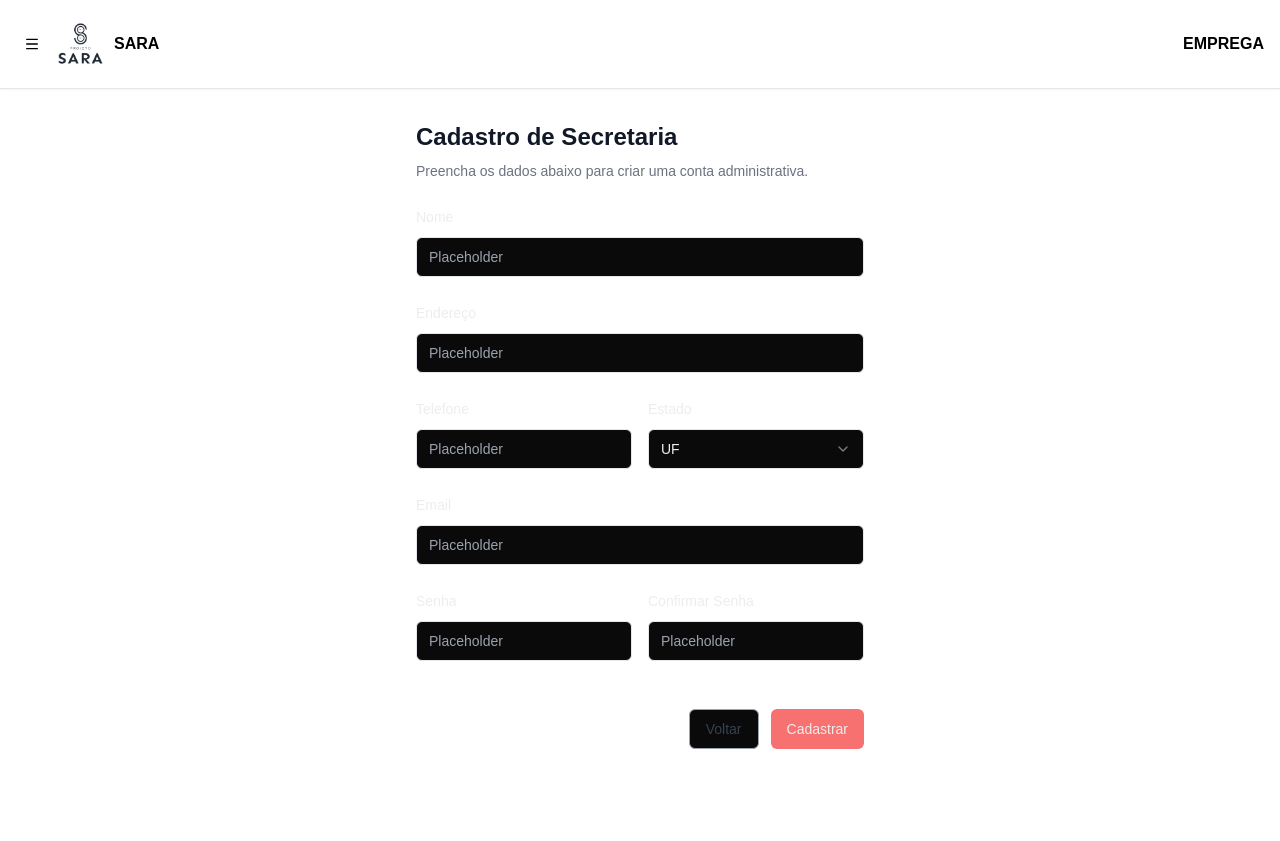
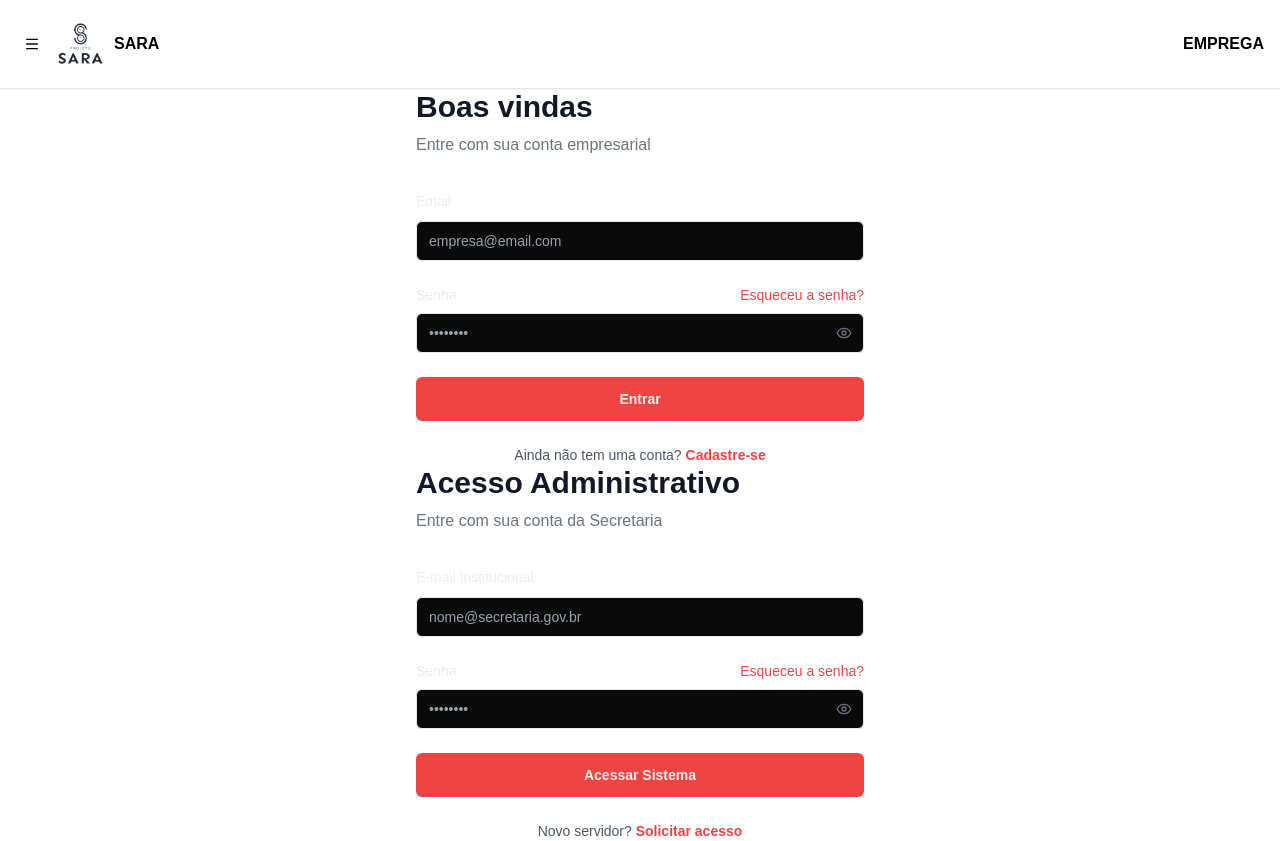
Before and after one commit to zauns/projeto-sara-frontend, a Next.js app: page /sandbox in a window 1280 px wide. Before the commit the page ends 800 px from the top, so only its background shows below. Built offline with nearby package versions, Linux system fonts and the light colour scheme.

Commit message:
Feitas os componentes de login da empresa e da secretaria.

```diff
--- a/src/app/sandbox/page.tsx
+++ b/src/app/sandbox/page.tsx
@@ -9,6 +9,8 @@ import { CurriculumDisplay } from '@/components/core/curriculum-display';
 import { CompanyRegistrationForm } from '@/components/core/company-registration-form';
 import { CompanyDetailsCard } from '@/components/core/company-details-card';
 import { SecretariaRegistrationForm } from '@/components/core/secretaria-registration-form';
+import { CompanyLoginForm } from '@/components/core/company-login-form';
+import { SecretariaLoginForm } from '@/components/core/secretaria-login-form';
 
 
 export default function SandboxPage() {
@@ -58,8 +60,10 @@ export default function SandboxPage() {
 
       {/*<CompanyRegistrationForm />*/}
 
-      <SecretariaRegistrationForm />
+      {/* <SecretariaRegistrationForm /> */}
 
+        <CompanyLoginForm />
+        <SecretariaLoginForm />
     </div>
   );
 }
--- /dev/null
+++ b/src/components/core/company-login-form.tsx
@@ -0,0 +1,89 @@
+"use client";
+
+import { useState } from "react";
+import { useRouter } from "next/navigation";
+import { Button } from "@/components/ui/button";
+import { Input } from "@/components/ui/input";
+import { Label } from "@/components/ui/label";
+import { Eye, EyeOff } from "lucide-react";
+
+export function CompanyLoginForm() {
+  const router = useRouter();
+  const [showPassword, setShowPassword] = useState(false);
+
+  const handleSubmit = (e: React.FormEvent) => {
+    e.preventDefault();
+    console.log("Login de Empresa enviado");
+    // Redirecionar para o Dashboard da Empresa
+    router.push("/company/dashboard");
+  };
+
+  return (
+    <div className="w-full max-w-md mx-auto space-y-8">
+
+      {/* Cabeçalho idêntico ao da referência */}
+      <div className="space-y-2 text-center md:text-left">
+        <h1 className="text-3xl font-bold text-gray-900">Boas vindas</h1>
+        <p className="text-gray-500">Entre com sua conta empresarial</p>
+      </div>
+
+      <form onSubmit={handleSubmit} className="space-y-6">
+
+        <div className="space-y-2">
+          <Label htmlFor="email">Email</Label>
+          <Input
+            id="email"
+            type="email"
+            placeholder="empresa@email.com"
+            required
+          />
+        </div>
+
+        <div className="space-y-2">
+          <div className="flex items-center justify-between">
+            <Label htmlFor="password">Senha</Label>
+            <a href="#" className="text-sm font-medium text-red-500 hover:text-red-600">
+              Esqueceu a senha?
+            </a>
+          </div>
+          <div className="relative">
+            <Input
+              id="password"
+              type={showPassword ? "text" : "password"}
+              placeholder="••••••••"
+              required
+            />
+            <button
+              type="button"
+              onClick={() => setShowPassword(!showPassword)}
+              className="absolute right-3 top-1/2 -translate-y-1/2 text-gray-500 hover:text-gray-700"
+            >
+              {showPassword ? (
+                <EyeOff className="h-4 w-4" />
+              ) : (
+                <Eye className="h-4 w-4" />
+              )}
+            </button>
+          </div>
+        </div>
+
+        <Button
+          type="submit"
+          variant="destructive" // Botão vermelho padrão do seu projeto
+          className="w-full bg-red-500 hover:bg-red-600 font-semibold h-11"
+        >
+          Entrar
+        </Button>
+
+        <div className="text-center text-sm text-gray-600">
+          Ainda não tem uma conta?{" "}
+          {/* Link apontando para a rota de cadastro de empresa */}
+          <a href="/register/company" className="font-bold text-red-500 hover:text-red-600">
+            Cadastre-se
+          </a>
+        </div>
+
+      </form>
+    </div>
+  );
+}
--- /dev/null
+++ b/src/components/core/secretaria-login-form.tsx
@@ -0,0 +1,89 @@
+"use client";
+
+import { useState } from "react";
+import { useRouter } from "next/navigation";
+import { Button } from "@/components/ui/button";
+import { Input } from "@/components/ui/input";
+import { Label } from "@/components/ui/label";
+import { Eye, EyeOff } from "lucide-react";
+
+export function SecretariaLoginForm() {
+  const router = useRouter();
+  const [showPassword, setShowPassword] = useState(false);
+
+  const handleSubmit = (e: React.FormEvent) => {
+    e.preventDefault();
+    console.log("Login de Secretaria enviado");
+    // Redirecionar para o Painel Administrativo
+    router.push("/admin/dashboard");
+  };
+
+  return (
+    <div className="w-full max-w-md mx-auto space-y-8">
+
+      <div className="space-y-2 text-center md:text-left">
+        <h1 className="text-3xl font-bold text-gray-900">Acesso Administrativo</h1>
+        <p className="text-gray-500">Entre com sua conta da Secretaria</p>
+      </div>
+
+      <form onSubmit={handleSubmit} className="space-y-6">
+
+        <div className="space-y-2">
+          <Label htmlFor="email">E-mail Institucional</Label>
+          <Input
+            id="email"
+            type="email"
+            placeholder="nome@secretaria.gov.br"
+            required
+          />
+        </div>
+
+        <div className="space-y-2">
+          <div className="flex items-center justify-between">
+            <Label htmlFor="password">Senha</Label>
+            <a href="#" className="text-sm font-medium text-red-500 hover:text-red-600">
+              Esqueceu a senha?
+            </a>
+          </div>
+          <div className="relative">
+            <Input
+              id="password"
+              type={showPassword ? "text" : "password"}
+              placeholder="••••••••"
+              required
+            />
+            <button
+              type="button"
+              onClick={() => setShowPassword(!showPassword)}
+              className="absolute right-3 top-1/2 -translate-y-1/2 text-gray-500 hover:text-gray-700"
+            >
+              {showPassword ? (
+                <EyeOff className="h-4 w-4" />
+              ) : (
+                <Eye className="h-4 w-4" />
+              )}
+            </button>
+          </div>
+        </div>
+
+        <Button
+          type="submit"
+          variant="destructive"
+          className="w-full bg-red-500 hover:bg-red-600 font-semibold h-11"
+        >
+          Acessar Sistema
+        </Button>
+
+        {/* Opcional: Cadastro de Secretaria geralmente não é público,
+            mas se quiser manter o link para o formulário que fizemos: */}
+        <div className="text-center text-sm text-gray-600">
+          Novo servidor?{" "}
+          <a href="/register/secretaria" className="font-bold text-red-500 hover:text-red-600">
+            Solicitar acesso
+          </a>
+        </div>
+
+      </form>
+    </div>
+  );
+}
```
